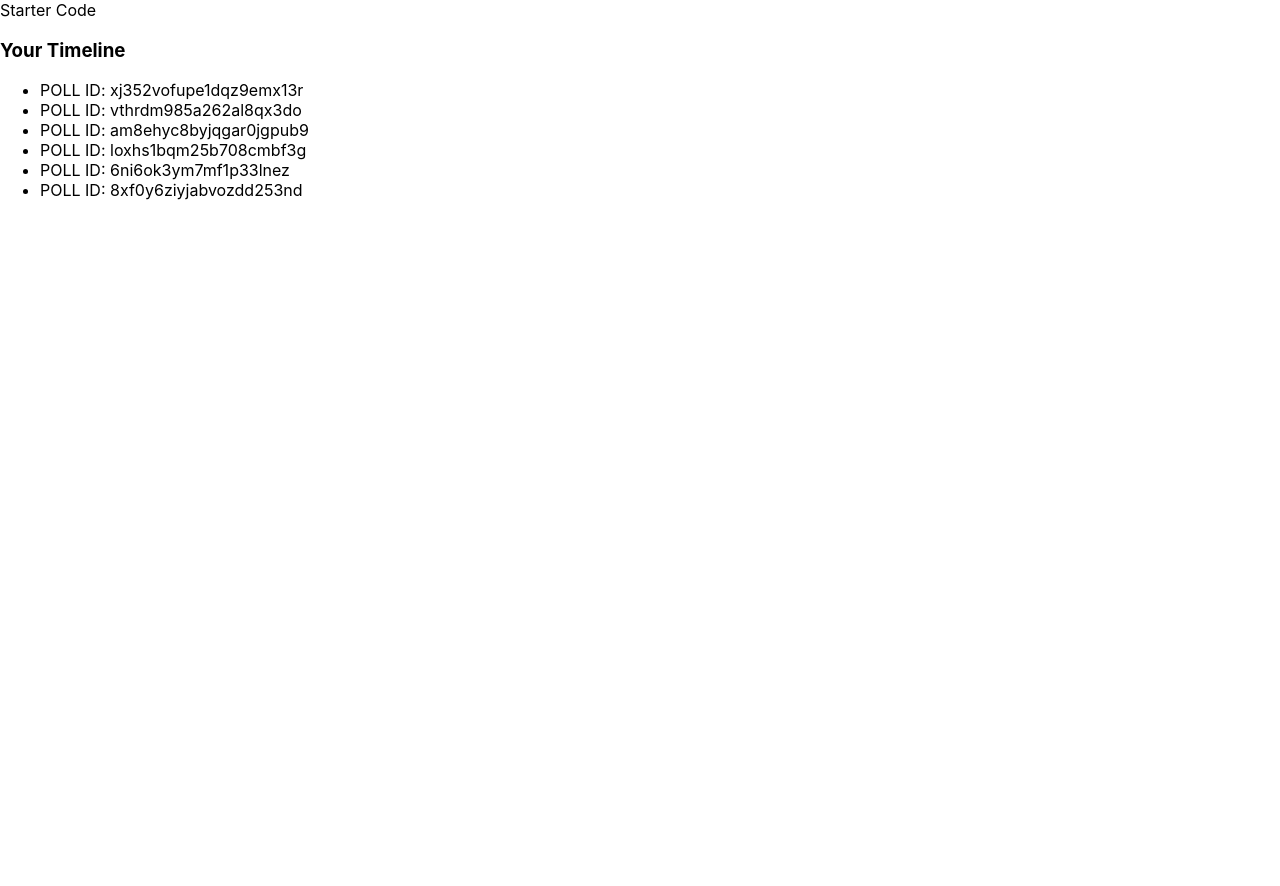
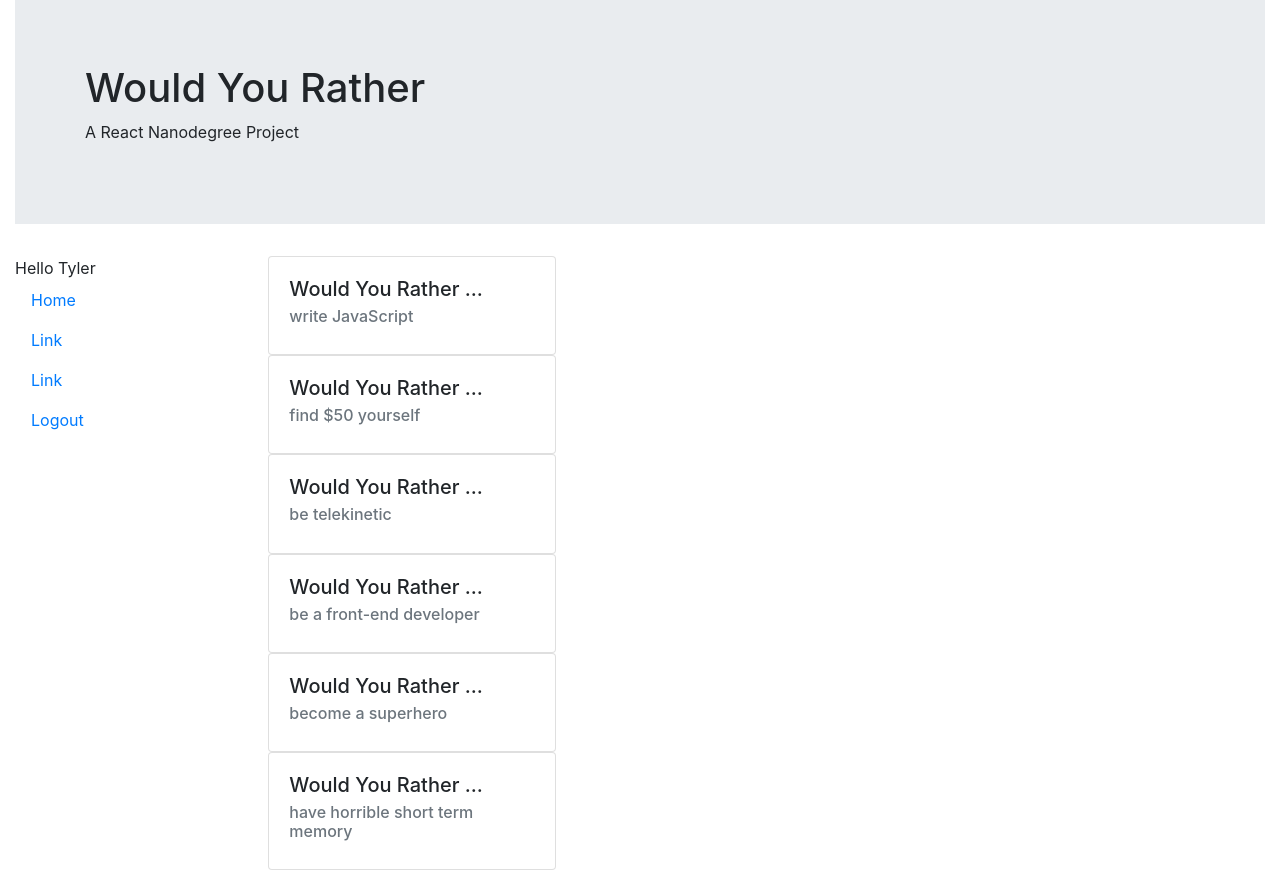
Before and after one commit to jessica-hsu/React-Nanodegree, a React (Create React App) app in the folder would-you-rather/: page / in a window 1280 px wide. Before the commit the page ends 800 px from the top, so only its background shows below. Built offline with nearby package versions, Linux system fonts and the light colour scheme.

Commit message:
started navbar, title, homepage

```diff
--- a/would-you-rather/package.json
+++ b/would-you-rather/package.json
@@ -6,7 +6,9 @@
     "@testing-library/jest-dom": "^4.2.4",
     "@testing-library/react": "^9.3.2",
     "@testing-library/user-event": "^7.1.2",
+    "bootstrap": "^4.5.0",
     "react": "^16.13.1",
+    "react-bootstrap": "^1.0.1",
     "react-dom": "^16.13.1",
     "react-redux": "^7.2.0",
     "react-scripts": "3.4.1",
--- /dev/null
+++ b/would-you-rather/src/components/NavBar.js
@@ -0,0 +1,21 @@
+import React, { Component } from 'react'
+import Nav from 'react-bootstrap/Nav'
+
+class NavBar extends Component {
+  render() {
+
+    const {question} = this.props;
+
+    return (
+        <Nav defaultActiveKey="/home" className="flex-column">
+            <Nav>Hello Tyler</Nav>
+            <Nav.Link href="/home">Home</Nav.Link>
+            <Nav.Link href="/add">Link</Nav.Link>
+            <Nav.Link href="/leadership">Link</Nav.Link>
+            <Nav.Link href="/leadership">Logout</Nav.Link>
+        </Nav>
+    )
+  }
+}
+
+export default NavBar
--- /dev/null
+++ b/would-you-rather/src/components/Question.js
@@ -0,0 +1,34 @@
+import React, { Component } from 'react'
+import { connect } from 'react-redux'
+import Card from 'react-bootstrap/Card'
+
+class Question extends Component {
+  render() {
+
+    const {question} = this.props;
+
+    return (
+      <Card style={{ width: '18rem' }}>
+        <Card.Body>
+          <Card.Title>Would You Rather ...</Card.Title>
+          <Card.Subtitle className="mb-2 text-muted">{question.optionOne.text}</Card.Subtitle>
+        </Card.Body>
+      </Card>
+    )
+  }
+}
+
+function mapStateToProps ({authedUser, users, questions}, { id }) {
+  console.log('my id', id);
+  const question = questions[id];
+  console.log('my q', question);
+  console.log(users);
+  console.log(authedUser);
+  return {
+    authedUser,
+    question,
+    users
+  }
+}
+
+export default connect(mapStateToProps)(Question)
--- a/would-you-rather/src/components/Title.js
+++ b/would-you-rather/src/components/Title.js
@@ -0,0 +1,19 @@
+import React, { Component } from 'react';
+import Jumbotron from 'react-bootstrap/Jumbotron';
+import Container from 'react-bootstrap/Container';
+
+class Title extends Component {
+  render() {
+    return (
+        <Jumbotron fluid>
+        <Container>
+            <h1>Would You Rather</h1>
+            <p>A React Nanodegree Project</p>
+        </Container>
+      </Jumbotron>
+    )
+  }
+}
+
+
+export default Title
--- a/would-you-rather/src/index.js
+++ b/would-you-rather/src/index.js
@@ -3,6 +3,7 @@ import ReactDOM from 'react-dom';
 import './index.css';
 import App from './views/App';
 import * as serviceWorker from './serviceWorker';
+import 'bootstrap/dist/css/bootstrap.min.css';
 
 import {createStore} from 'redux';
 import {Provider} from 'react-redux';
--- a/would-you-rather/src/views/App.js
+++ b/would-you-rather/src/views/App.js
@@ -3,8 +3,8 @@ import {connect} from 'react-redux';
 import {handleInitialData} from '../actions/shared';
 import './App.css';
 
+
 import HomePage from './HomePage';
-
 class App extends Component {
   componentDidMount() {
     this.props.dispatch(handleInitialData());
@@ -12,7 +12,6 @@ class App extends Component {
   render() {
     return (
       <div>
-        Starter Code
         {this.props.loading === true
           ? null
           : <HomePage/>}
--- a/would-you-rather/src/views/HomePage.js
+++ b/would-you-rather/src/views/HomePage.js
@@ -1,19 +1,28 @@
 import React, { Component } from 'react'
 import { connect } from 'react-redux'
-
+import Question from '../components/Question'
+import NavBar from '../components/NavBar';
+import Title from '../components/Title';
+import Container from 'react-bootstrap/Container';
+import Row from 'react-bootstrap/Row';
+import Col from 'react-bootstrap/Col';
 class HomePage extends Component {
   render() {
     return (
-      <div>
-        <h3 className='center'>Your Timeline</h3>
-        <ul className='dashboard-list'>
+
+<Container fluid>
+        <Row>
+          <Col sm={12}><Title/></Col>
+        </Row>
+        <Row>
+          <Col sm={2}><NavBar/></Col>
+          <Col sm={10}><ul className='dashboard-list'>
           {this.props.questionsIds.map((id) => (
-            <li key={id}>
-              <div>POLL ID: {id}</div>
-            </li>
+              <Question id={id}/>
           ))}
-        </ul>
-      </div>
+        </ul></Col>
+        </Row>
+      </Container>
     )
   }
 }
```
Also changed, not shown: would-you-rather/src/components/QuestionList.js (added, +28 -0 lines), would-you-rather/src/utils/helpers.js (added), 1 other file (tests, documents, lock files or other folders).
